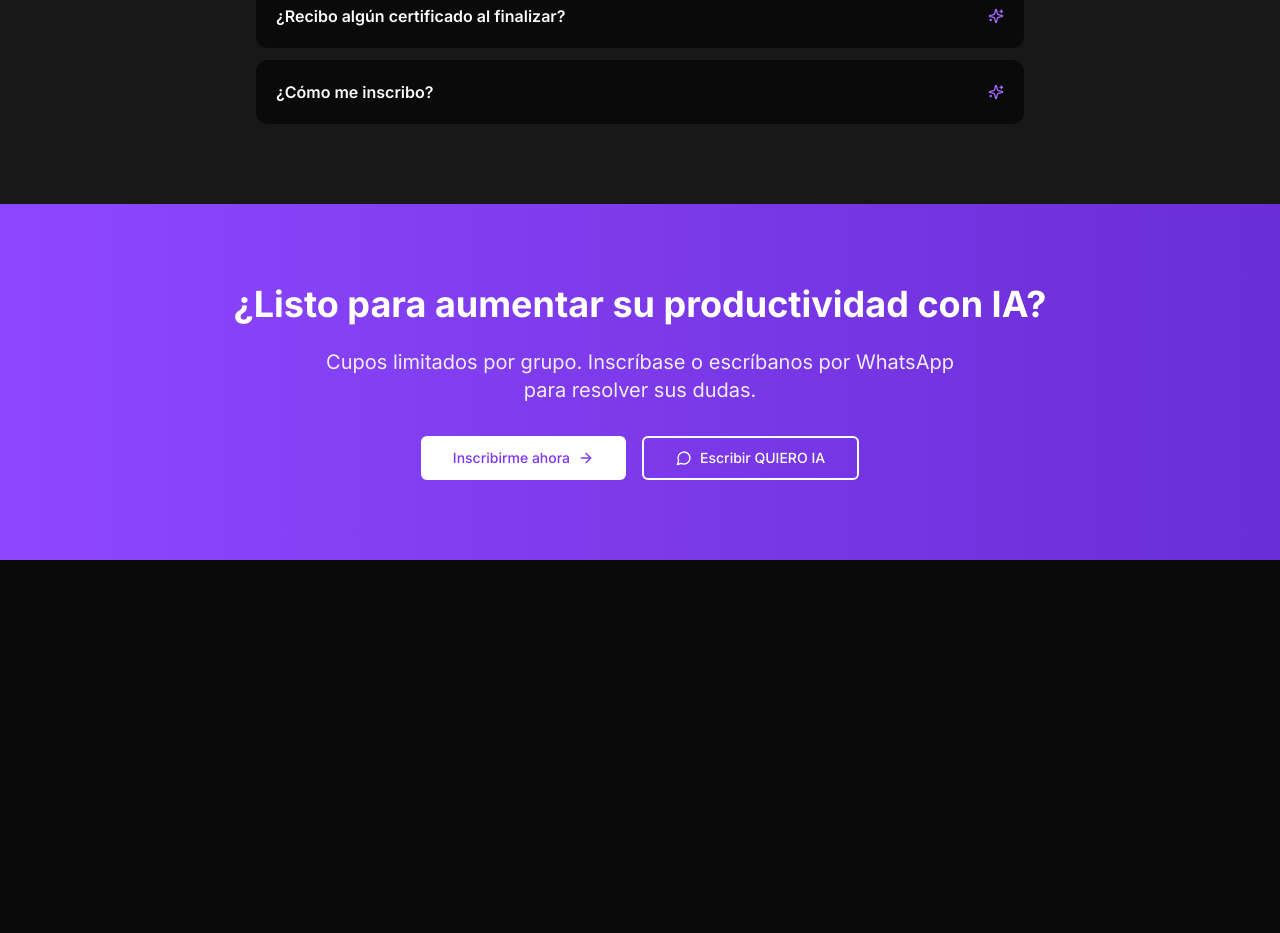
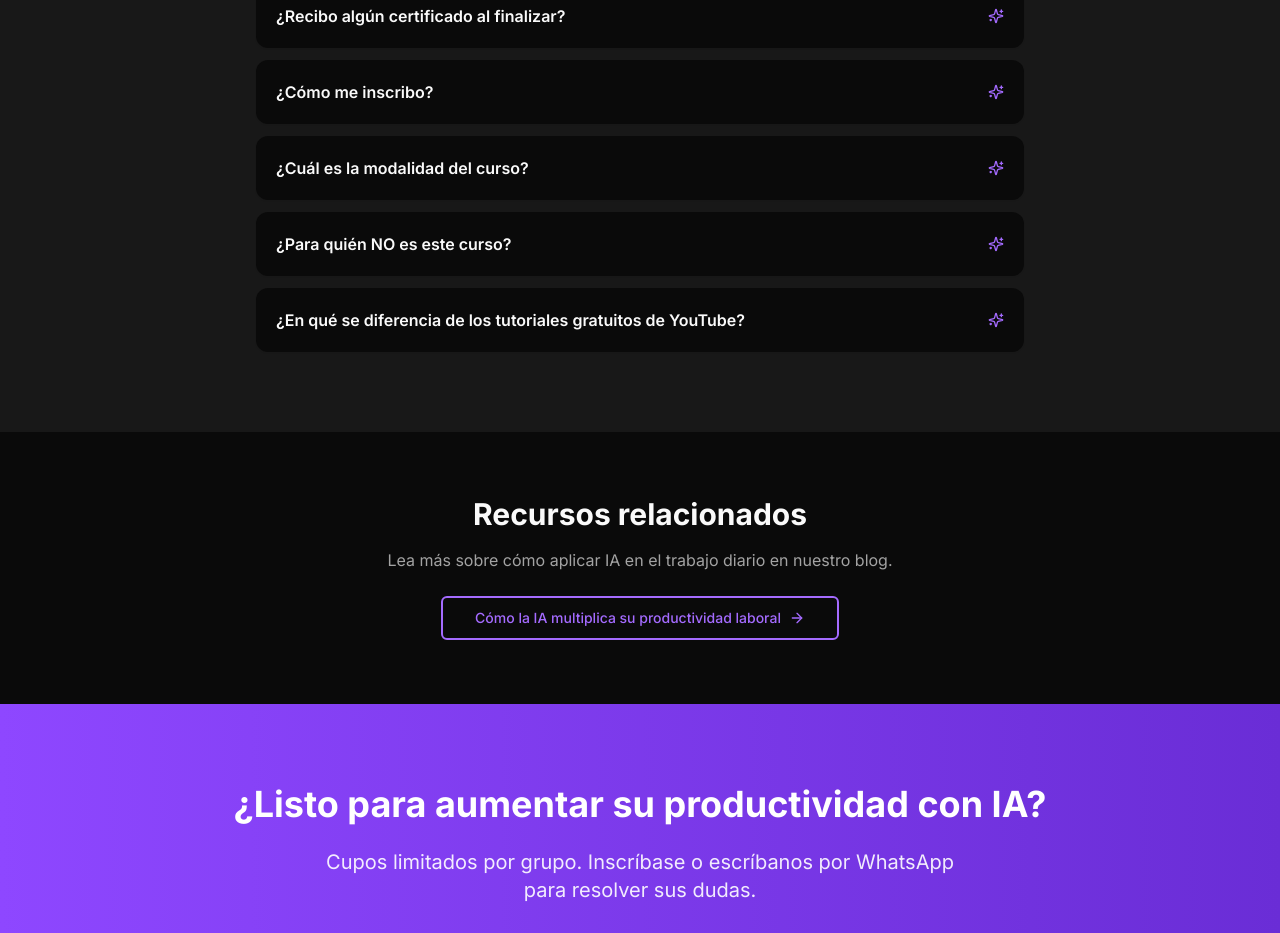
Before and after one commit to barrosjss/InnoGrowth-Website, a Next.js app: page /cursos/ai-power-worker-pro in a window 1280 px wide. Shown: the part 4040-4973 px from the top of the page. Before the commit the page ends 4600 px from the top, so only its background shows below. Built offline with nearby package versions, Linux system fonts and the light colour scheme.

Commit message:
Expand FAQ and add related blog link on course landing (issue #12)

```diff
--- a/src/app/cursos/ai-power-worker-pro/page.tsx
+++ b/src/app/cursos/ai-power-worker-pro/page.tsx
@@ -135,6 +135,18 @@ const faqs = [
   {
     q: "¿Cómo me inscribo?",
     a: "Puede inscribirse directamente por el formulario de inscripción o escribirnos por WhatsApp con el mensaje \"QUIERO IA\" y le confirmamos el cupo.",
+  },
+  {
+    q: "¿Cuál es la modalidad del curso?",
+    a: "Se dicta en 3 domingos consecutivos. La modalidad (virtual o presencial), junto con el enlace o la sede según corresponda, se confirma al momento de inscribirse.",
+  },
+  {
+    q: "¿Para quién NO es este curso?",
+    a: "No está pensado para quienes ya dominan herramientas de IA generativa a nivel avanzado o buscan una certificación técnica formal (por ejemplo, en desarrollo o ingeniería de IA). Está diseñado para quienes parten de cero o de un uso básico y quieren aplicar la IA de forma práctica en su trabajo diario.",
+  },
+  {
+    q: "¿En qué se diferencia de los tutoriales gratuitos de YouTube?",
+    a: "A diferencia de un tutorial suelto, AI Power Worker Pro es un programa guiado en vivo con instructor, enfocado en casos de uso reales de trabajo, e incluye biblioteca de prompts, plantillas listas para usar, casos empresariales reales y certificado de participación, no solo teoría dispersa.",
   },
 ];
 
@@ -497,6 +509,24 @@ export default function AIPowerWorkerProPage() {
         </div>
       </section>
 
+      {/* Recursos relacionados */}
+      <section className="py-16">
+        <div className="container mx-auto px-4">
+          <div className="max-w-3xl mx-auto text-center">
+            <h2 className="text-2xl md:text-3xl font-bold mb-4">Recursos relacionados</h2>
+            <p className="text-muted-foreground mb-6">
+              Lea más sobre cómo aplicar IA en el trabajo diario en nuestro blog.
+            </p>
+            <Link
+              href="/blog/curso-ai-power-worker-pro"
+              className="inline-flex items-center justify-center rounded-md border-2 border-primary bg-transparent text-primary hover:bg-primary/10 h-11 px-8 py-2 text-sm font-medium ring-offset-background transition-colors focus-visible:outline-none focus-visible:ring-2 focus-visible:ring-ring focus-visible:ring-offset-2 gap-2"
+            >
+              Cómo la IA multiplica su productividad laboral <ArrowRight className="h-4 w-4" />
+            </Link>
+          </div>
+        </div>
+      </section>
+
       {/* CTA final */}
       <section className="py-20 bg-gradient-to-r from-primary-600 to-primary-800 text-white">
         <div className="container mx-auto px-4 text-center">
```
